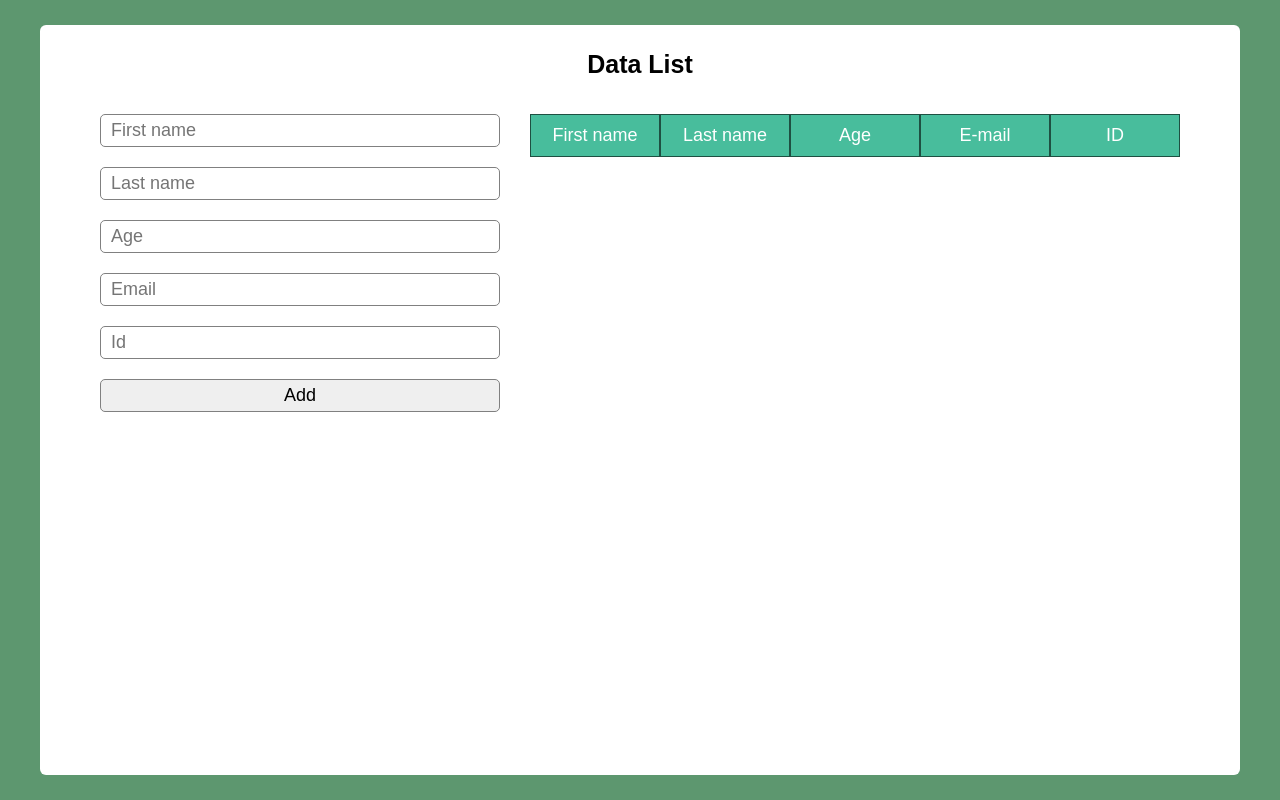
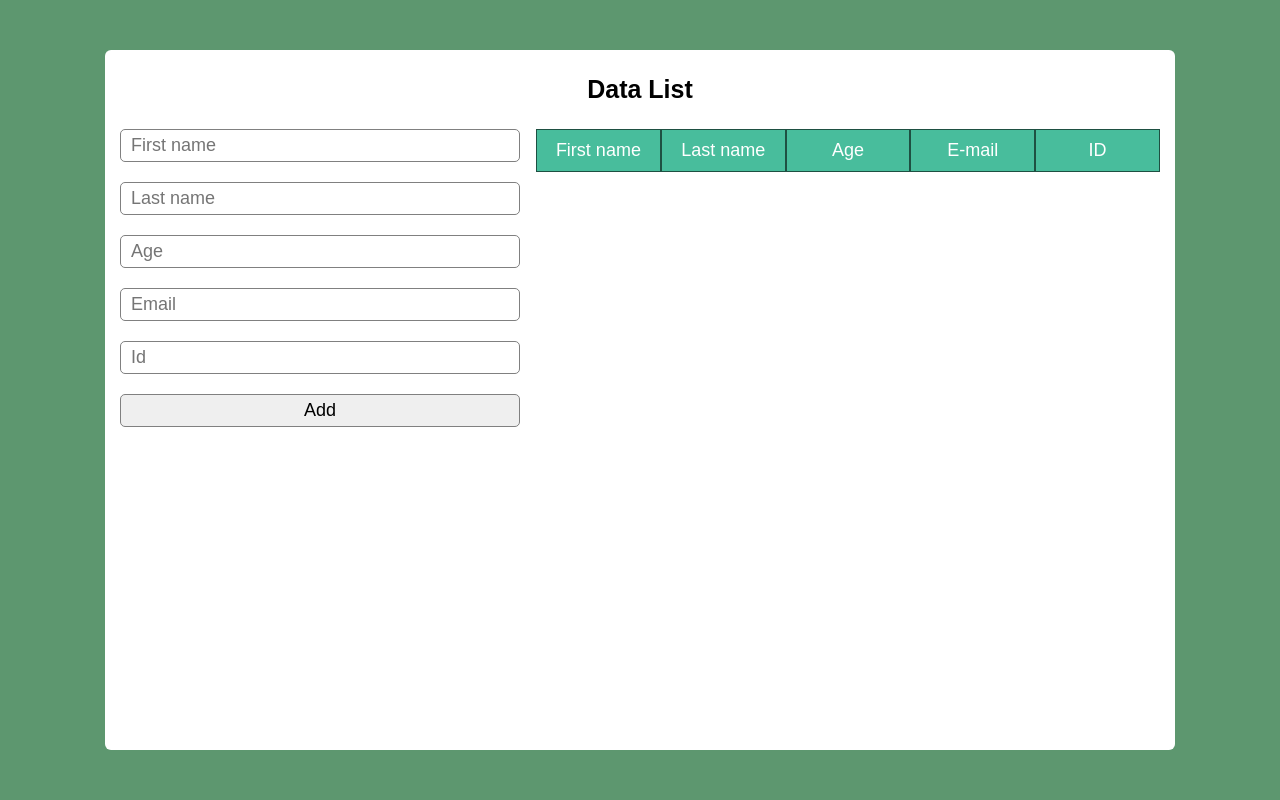
Before and after one commit to kathyspark/js-course, a plain HTML site: page index.html in a window 1280 px wide. Drawn offline with Linux system fonts and the light colour scheme.

Commit message:
styles.css update

```diff
--- a/styles.css
+++ b/styles.css
@@ -16,37 +16,36 @@ body {
 
 .wrapper {
     margin: auto;
-    width: 1200px;
-    height: 750px;
+    width: 70vw;
+    min-width: 1070px;
+    height: 700px;
     background: rgb(255, 255, 255);
     border-radius: 6px;
     display: flex;
     flex-direction: column;
     align-items: center;
-    padding: 25px;
 }
 
 .heading {
     font-size: 25px;
-    margin-bottom: 25px;
+    margin: 25px 0;
 }
 
 .table {
-    width: 1100px;
+    width: 100%;
     height: 100%;
     display: flex;
     justify-content: space-between;
     overflow-y: hidden;
-    padding: 10px;
+    padding: 0 15px 15px 15px;
 }
-
 
 .left {
     width: fit-content;
 }
 
 .right {
-    width: 650px;
+    width: 60%;
     overflow-y: scroll;
 }
 
```
